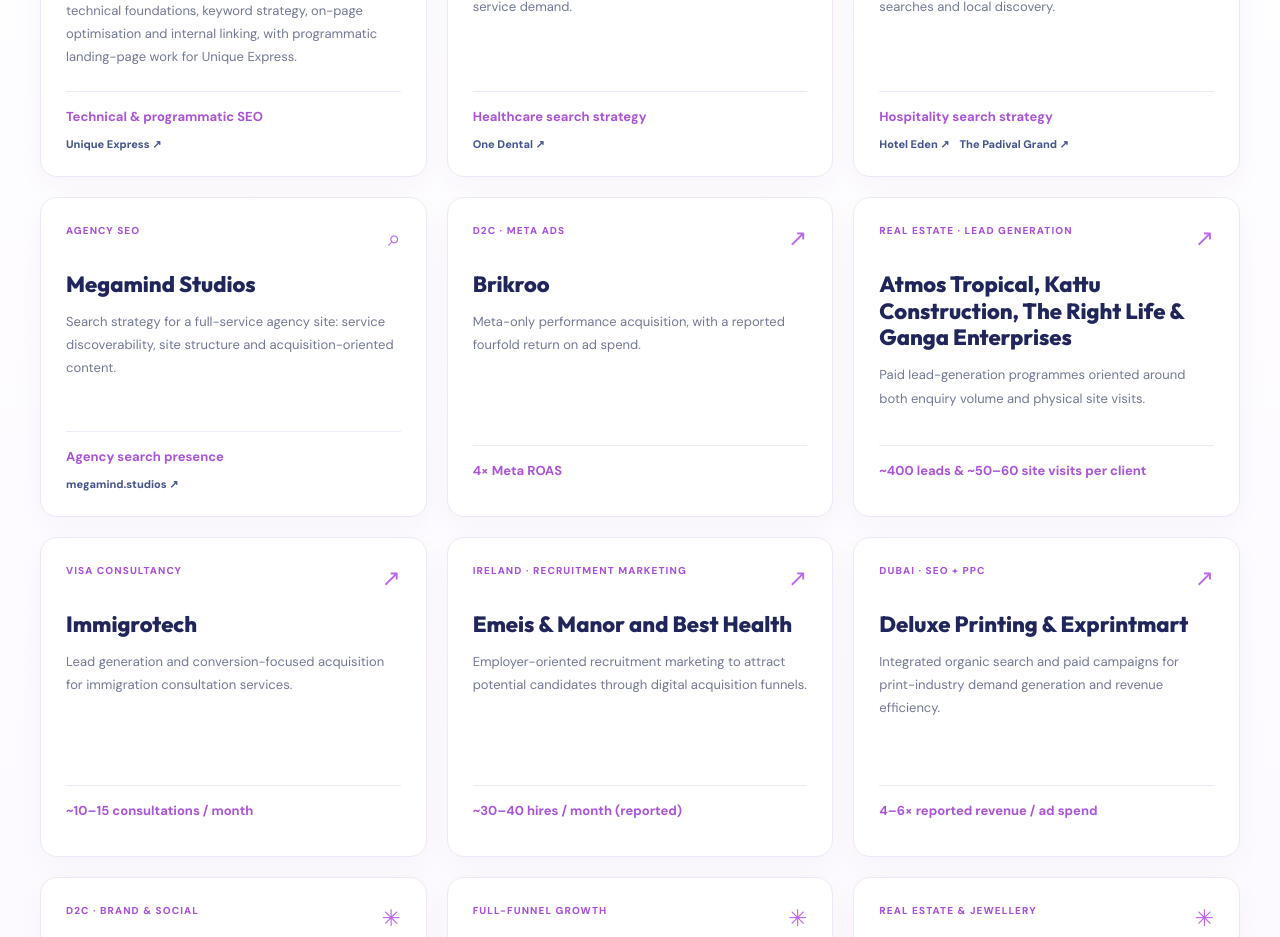
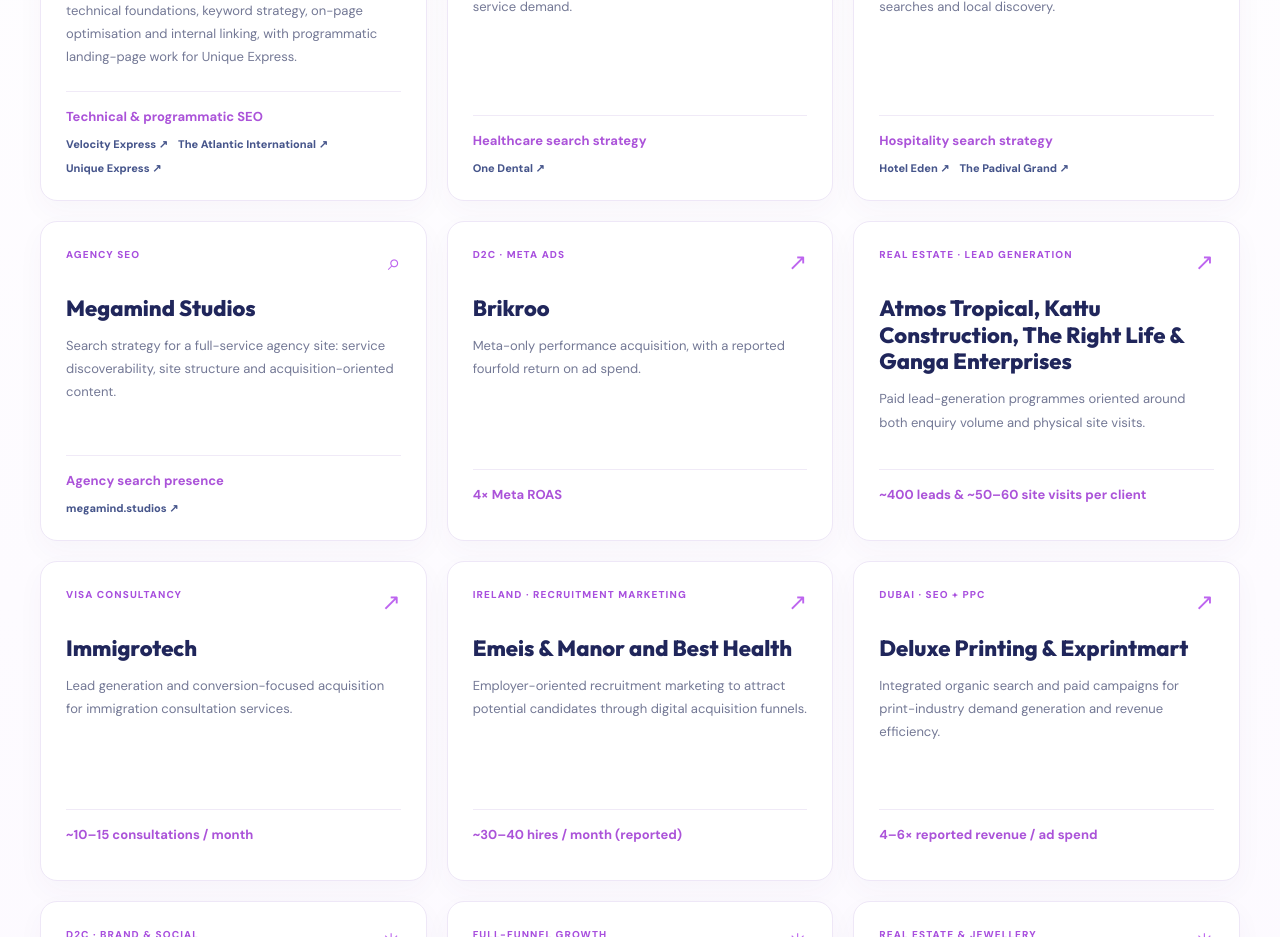
Before and after one commit to MarutiKhapar/portfoliok, a Next.js app: page / in a window 1280 px wide. Shown: the part 2900-3837 px from the top of the page. Built offline with nearby package versions, Linux system fonts and the light colour scheme.

Commit message:
Add confirmed website links for shipping portfolio brands

```diff
--- a/app/components/home/Projects.js
+++ b/app/components/home/Projects.js
@@ -153,7 +153,9 @@ export default function Projects() {
             <div className="project-top"><span className="eyetag">Shipping &amp; Logistics · SEO</span><span className="pr-icon" aria-hidden="true">⌕</span></div>
             <h3>Velocity Express, The Atlantic International &amp; Unique Express</h3><p>SEO across shipping and logistics brands, covering technical foundations, keyword strategy, on-page optimisation and internal linking, with programmatic landing-page work for Unique Express.</p>
             <div className="project-bottom"><strong>Technical &amp; programmatic SEO</strong><div className="project-links">
-              <a href="https://uniqueexpress.net" target="_blank" rel="noopener noreferrer">Unique Express <span aria-hidden="true">↗</span></a>
+              <a href="https://velexp.com/" target="_blank" rel="noopener noreferrer">Velocity Express <span aria-hidden="true">↗</span></a>
+<a href="https://atlanticcourier.net/" target="_blank" rel="noopener noreferrer">The Atlantic International <span aria-hidden="true">↗</span></a>
+<a href="https://uniqueexpress.net" target="_blank" rel="noopener noreferrer">Unique Express <span aria-hidden="true">↗</span></a>
             </div></div>
           </article>
           <article className="project" data-cat="seo" hidden={filter !== "all" && filter !== "seo"}>
```
